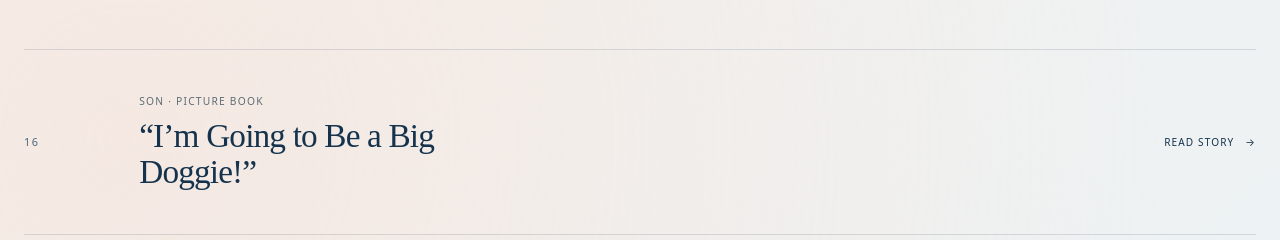
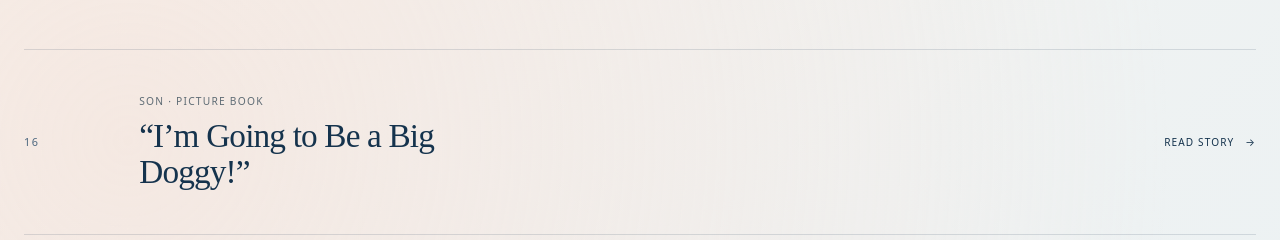
Before and after one commit to k-mama/esthercho, a Next.js app: page /stories in a window 1280 px wide. Shown: the part 8092-8332 px from the top of the page. Built offline with nearby package versions, Linux system fonts and the light colour scheme.

Commit message:
Correct son's original Big Doggy wording in story 16 and editorial records

```diff
--- a/src/components/esther-story-article.tsx
+++ b/src/components/esther-story-article.tsx
@@ -46,7 +46,7 @@ export function EstherStoryArticle({ story, locale }: Props) {
               >
                 <Image
                   src="/media/books/big-dreams/cover.webp"
-                  alt={ko ? "아들의 Big Doggie 한마디에서 시작된 그림책의 영어판 Big Dreams in Every Color 표지" : "Cover of Big Dreams in Every Color, the revised picture book inspired by Esther's son"}
+                  alt={ko ? "아들의 Big Doggy 한마디에서 시작된 그림책의 영어판 Big Dreams in Every Color 표지" : "Cover of Big Dreams in Every Color, the revised picture book inspired by Esther's son"}
                   width={1232}
                   height={1850}
                   sizes="(max-width: 600px) 43vw, 210px"
--- a/src/content/esther-story-archive.ts
+++ b/src/content/esther-story-archive.ts
@@ -422,24 +422,24 @@ export const recordedStories: RecordedStory[] = [
   {
     number: "16", slug: "the-picture-book-i-made-for-my-son",
     theme: { ko: "아들 · 그림책", en: "Son · Picture Book" },
-    source: ["PART I, II, III · PART II (직접 구술)", "내가 좋아하는 것들과 내가 사랑하는 삶 §12", "2026-11-21 출판자 직접 정정: 아들의 ‘Big Doggie’ 발언이 동화의 시작, 아들 성인 후 『내 꿈은 말이지?』 다국어 개정판 출간"],
+    source: ["PART I, II, III · PART II (직접 구술)", "내가 좋아하는 것들과 내가 사랑하는 삶 §12", "2026-11-21 출판자 직접 정정: 아들의 ‘Big Doggy’ 발언이 동화의 시작, 아들 성인 후 『내 꿈은 말이지?』 다국어 개정판 출간"],
     ko: {
-      title: "“난 커다란 Big Doggie가 될 거야”",
+      title: "“난 커다란 Big Doggy가 될 거야”",
       deck: "어린 아들의 한마디에서 시작한 동화책이, 아들이 성인이 된 뒤 다국어 개정판으로 다시 나왔다.",
       paragraphs: [
         "아들이 어렸을 때 이런 말을 했다.",
-        "“난 커다란 Big Doggie가 될 거야.”",
+        "“난 커다란 Big Doggy가 될 거야.”",
         "나는 그 한마디에서 출발해 아들을 위한 동화책을 만들었다.",
         "세월이 흘러 아들은 성인이 되었다. 나는 그때 만들었던 동화를 다시 꺼내 고쳤다.",
         "그렇게 『내 꿈은 말이지?』의 개정판을 여러 언어로 펴냈다. 영어판 제목은 『Big Dreams in Every Color』다."
       ]
     },
     en: {
-      title: "“I’m Going to Be a Big Doggie!”",
+      title: "“I’m Going to Be a Big Doggy!”",
       deck: "One sentence from my little boy became a picture book. Years later, I returned to it.",
       paragraphs: [
         "When my son was little, he said something I never forgot.",
-        "“I’m going to be a big doggie!”",
+        "“I’m going to be a big doggy!”",
         "That was where the story began. I made a picture book for him, starting with his words.",
         "Years passed, and my son grew up. I went back to that book, revised it, and published new editions in several languages.",
         "The Korean title is 『내 꿈은 말이지?』. The English edition is called Big Dreams in Every Color."
```
Also changed, not shown: 2 other files (tests, documents, lock files or other folders).
